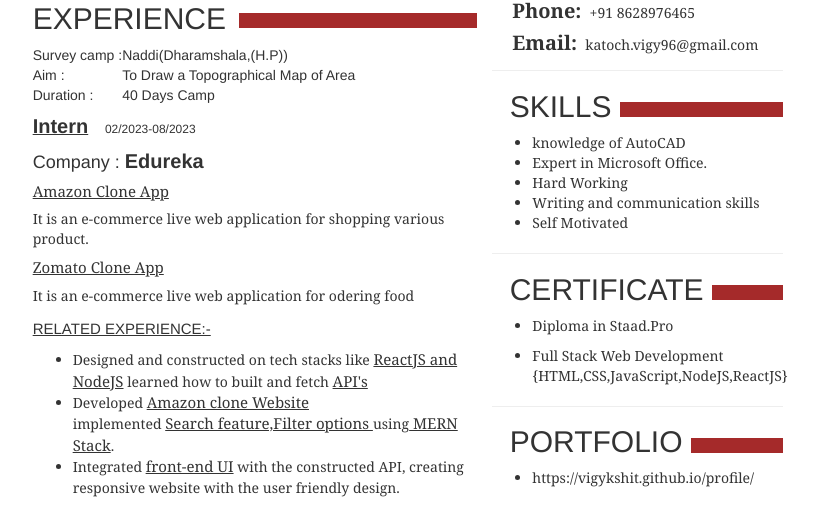
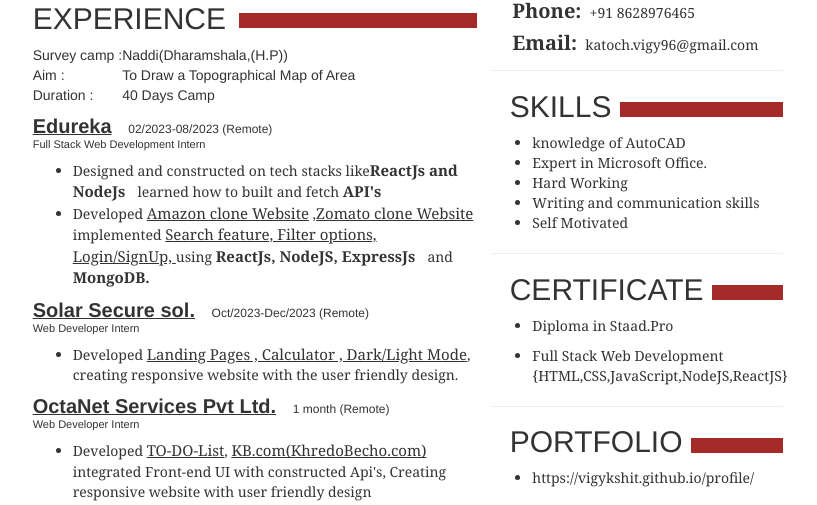
Before and after one commit to Vigykshit/Resume, a plain HTML site: page index.html in a window 1280 px wide. Shown: the part 373-878 px from the top of the page, without its empty margins (232-1049 px from the left). Drawn offline with nearby package versions, Linux system fonts and the light colour scheme.

Commit message:
first commit

```diff
--- a/Resume.css
+++ b/Resume.css
@@ -84,8 +84,15 @@ ul{
     padding: 1%;
 
 }
+.intern{
+    font-size: 1.1rem;
+}
+.bold{
+    font-size: 1.5rem;
+}
 u{
     font-size: 15.01px;
+    font-weight: 500;
 }
 .container{
    margin-left: 26%;
--- a/index.html
+++ b/index.html
@@ -46,19 +46,30 @@
 
 
 
-             <u><h6><b>Intern</b></u>     02/2023-08/2023 </h6>
-            <h4>Company : <b>Edureka</b></h4>
-            <h5><u>Amazon Clone App</u></h5>
+             <u><h6><b>Edureka</b></u> 02/2023-08/2023 (Remote)</h6>
+            <h3 class="intern">Full Stack Web Development Intern</h3>
+            <!-- <h5><u>Amazon Clone App</u></h5>
             <p>It is an e-commerce live web application for shopping various product.</p>
             <h5><u>Zomato Clone App</u></h5>
             <p>It is an e-commerce live web application for odering food</p>
-            <h4><u>RELATED EXPERIENCE:-</u></h4>
+            <h4><u>RELATED EXPERIENCE:-</u></h4> -->
            <ul>
-            <li>Designed and constructed on tech stacks like <u>ReactJS and NodeJS</u> learned how to built and fetch <u>API's</u></li>
-             <li>Developed <u>Amazon clone Website</u></li> implemented <u>Search feature,Filter options </u>using<u> MERN Stack</u>.
-            <li>Integrated <u>front-end UI</u> with the constructed API, creating responsive website with the user friendly design.</li>
+            <li>Designed and constructed on tech stacks like<b class="bold">ReactJs and NodeJs</b>learned how to built and fetch <B class="bold">API's</B></li>
+             <li>Developed <u>Amazon clone Website</u> ,<u>Zomato clone Website </u>implemented <u> Search feature, Filter options, Login/SignUp, </u>using <B class="bold">ReactJs, NodeJS, ExpressJs</B>and<B class="bold"> MongoDB.</B></li>
+
 
            </ul>
+           <u><h6><b>Solar Secure sol.</b></u>  Oct/2023-Dec/2023 (Remote) </h6>
+            <h3 class="intern">Web Developer Intern</h3>
+            <ul>
+            <li>Developed <u>Landing Pages , Calculator , Dark/Light Mode</u>, creating responsive website with the user friendly design.</li>
+        </ul>
+            <u><h6><b>OctaNet Services Pvt Ltd.</b></u> 1 month (Remote) </h6>
+            <h3 class="intern">Web Developer Intern</h3>
+            <ul>
+            <li>Developed <u>TO-DO-List</u>, <u>KB.com(KhredoBecho.com)</u> integrated Front-end UI with constructed Api's, Creating responsive website with user friendly design</li>
+
+        </ul>
            <hr/>
            <div class="sec11">
             <h2>EDUCATION</h2>
```
